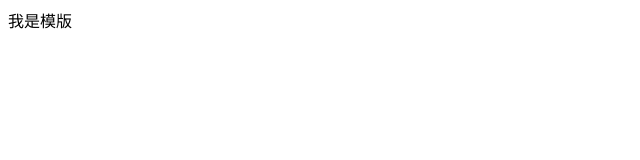
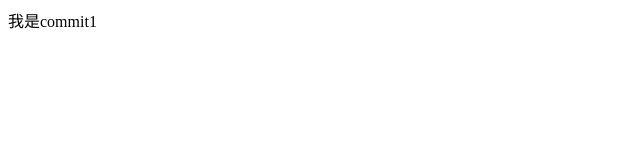
Before and after one commit to limeng90/vue-ssr-demo, a website: page index.template.html in a window 1280 px wide. Shown: the full height of the page, 0-640 px from the left. Drawn offline with Linux system fonts and the light colour scheme.

Commit message:
commit 1

```diff
--- a/index.template.html
+++ b/index.template.html
@@ -8,7 +8,7 @@
 </head>
 <body>
   <div>
-    我是模版
+    我是commit1
   </div>
   <!--vue-ssr-outlet-->
 </body>
```
